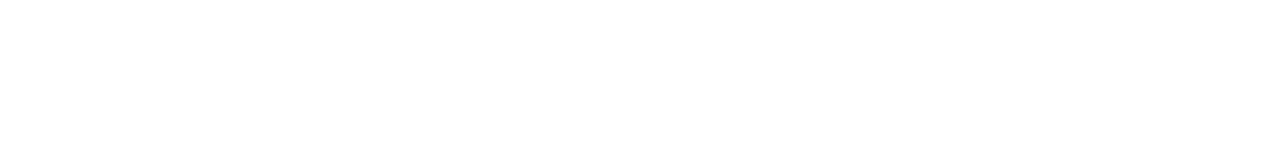
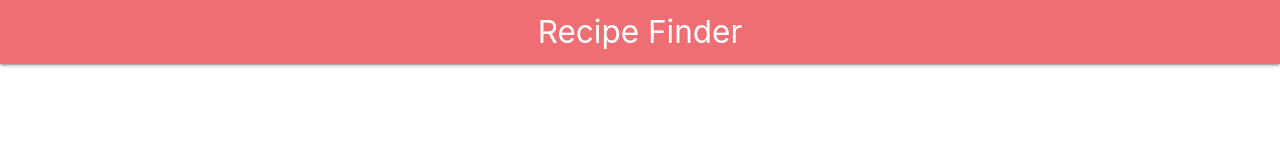
Before and after one commit to dijiflex/seasonsOfServerlessAfrica, a plain HTML site: page index.html in a window 1280 px wide. Drawn offline with nearby package versions, Linux system fonts and the light colour scheme.

Commit message:
Added application navbar

```diff
--- a/index.html
+++ b/index.html
@@ -1,11 +1,26 @@
 <!DOCTYPE html>
 <html lang="en">
+
 <head>
     <meta charset="UTF-8">
     <meta name="viewport" content="width=device-width, initial-scale=1.0">
     <title>Seasons Of Serveless: Reciper Finder</title>
+    <link rel="stylesheet" href="https://cdn.jsdelivr.net/npm/materialize-css@1.0.0/dist/css/materialize.min.css">
 </head>
+
 <body>
+    <nav>
+        <div class="nav-wrapper">
+            <a href="#!" class="brand-logo center">Recipe Finder</a>
+            <!-- <ul class="left hide-on-med-and-down">
+                <li><a href="sass.html">Sass</a></li>
+                <li><a href="badges.html">Recipe</a></li>
+                <li class="active"><a href="collapsible.html">JavaScript</a></li>
+            </ul> -->
+        </div>
+    </nav>
 
+    <script src="https://cdn.jsdelivr.net/npm/materialize-css@1.0.0/dist/js/materialize.min.js"></script>
 </body>
+
 </html>
```
